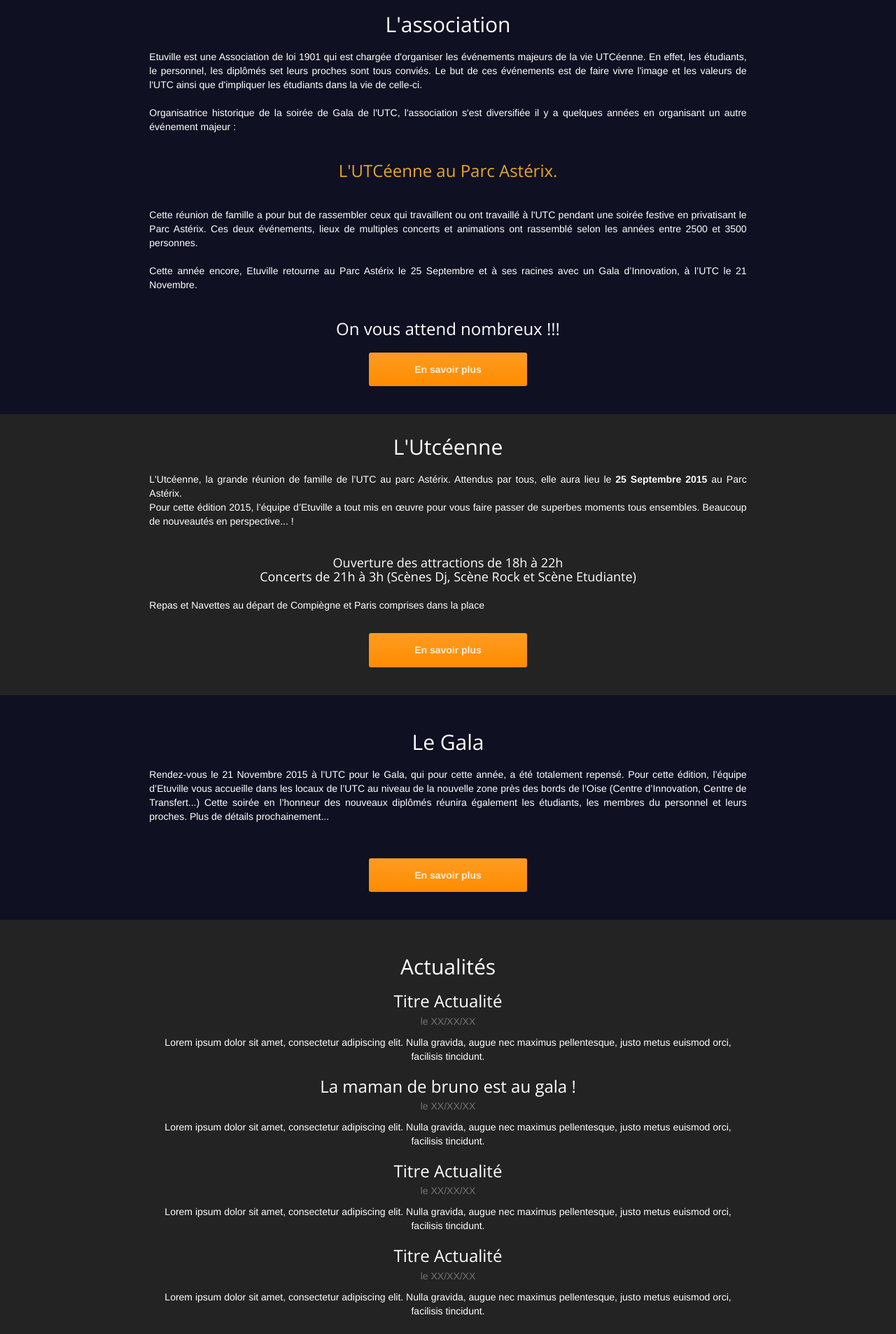
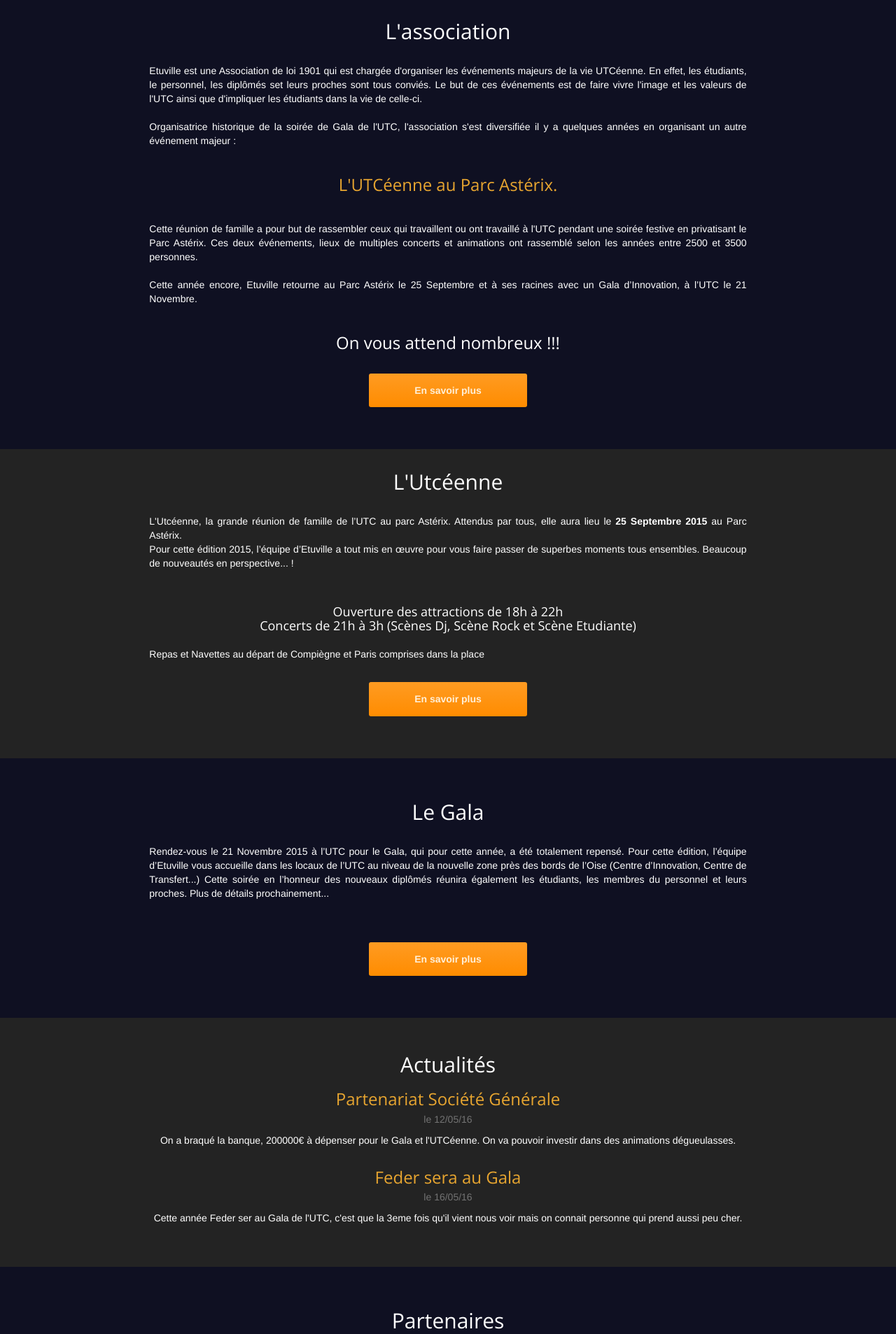
Before and after one commit to alarichadef/API08, a PHP site: page / in a window 1280 px wide. Shown: the part 797-2704 px from the top of the page at 70% size. Run offline with PHP 8.4, Linux system fonts and the light colour scheme.

Commit message:
améliorations

```diff
--- a/actus.php
+++ b/actus.php
@@ -1,34 +1,20 @@
 <div class="col-xs-12 col-sm-12 col-md-12 col-lg-12 margin_bottom background_grey padding_bottom">
-	<div class="padding_top col-md-offset-2 col-md-8">
+	<div class="padding_top col-md-offset-2 col-md-8 actus">
 		<br>
 		<h2 class="text-center">Actualités</h2>
 		<br>
 		<div class="row text-center margin_bottom">
 			<div class="col-xs-12 col-sm-12 col-md-12 col-lg-12">
-				<h3>Titre Actualité</h3>
-				<p class="help-block">le XX/XX/XX</p>
-				<p>Lorem ipsum dolor sit amet, consectetur adipiscing elit. Nulla gravida, augue nec maximus pellentesque, justo metus euismod orci, facilisis tincidunt.</p>
+				<h3><a href = "gala.php#article2" class="orange"> Partenariat Société Générale</a></h3>
+				<p class="help-block">le 12/05/16</p>
+				<p>On a braqué la banque, 200000€ à dépenser pour le Gala et l'UTCéenne. On va pouvoir investir dans des animations dégueulasses.</p>
 			</div>
 		</div>
 		<div class="row text-center margin_bottom">
 			<div class="col-xs-12 col-sm-12 col-md-12 col-lg-12">
-				<h3><a href = "gala.html#bruno"> La maman de bruno est au gala ! </a></h3>
-				<p class="help-block">le XX/XX/XX</p>
-				<p>Lorem ipsum dolor sit amet, consectetur adipiscing elit. Nulla gravida, augue nec maximus pellentesque, justo metus euismod orci, facilisis tincidunt.</p>
-			</div>
-		</div>
-		<div class="row text-center margin_bottom">
-			<div class="col-xs-12 col-sm-12 col-md-12 col-lg-12">
-				<h3>Titre Actualité</h3>
-				<p class="help-block">le XX/XX/XX</p>
-				<p>Lorem ipsum dolor sit amet, consectetur adipiscing elit. Nulla gravida, augue nec maximus pellentesque, justo metus euismod orci, facilisis tincidunt.</p>
-			</div>
-		</div>
-		<div class="row text-center margin_bottom">
-			<div class="col-xs-12 col-sm-12 col-md-12 col-lg-12">
-				<h3>Titre Actualité</h3>
-				<p class="help-block">le XX/XX/XX</p>
-				<p>Lorem ipsum dolor sit amet, consectetur adipiscing elit. Nulla gravida, augue nec maximus pellentesque, justo metus euismod orci, facilisis tincidunt.</p>
+				<h3><a href = "gala.php#article1" class="orange"> Feder sera au Gala </a></h3>
+				<p class="help-block">le 16/05/16</p>
+				<p>Cette année Feder ser au Gala de l'UTC, c'est que la 3eme fois qu'il vient nous voir mais on connait personne qui prend aussi peu cher.</p>
 			</div>
 		</div>
 	</div>
--- a/association.php
+++ b/association.php
@@ -25,7 +25,7 @@
 	<!-- Contenu -->
 
 	<div class="col-md-12 padding_top">
-		<div class="margin_bottom text-center col-md-offset-3 col-md-6">
+		<div class="margin_bottom text-center col-md-offset-2 col-md-8">
 			<hr class="margin_bottom">
 			<?php include('asso_pres.php');?>
 		  <hr class="margin_bottom">
@@ -159,9 +159,7 @@
 </section>
 	<!-- /Contenu -->
 	<!-- Pied de page -->
-	<div class="footer3">
-		<p>Copyright &copy; 2016. Designed by Alaric HADEF.</p>
-	</div>
+	<?php include('copyright.php');?>
 	<!-- /Pied de page -->
 	<script src="js/jquery.min.js"></script>
 	<script src="js/bootstrap.min.js"></script>
--- /dev/null
+++ b/contact_index.php
@@ -0,0 +1,26 @@
+<div class="col-md-9 widget">
+  <div class="widget-body">
+    <a name="contact"></a>
+    <p>Pour toute question, contactez nous grâce au formulaire ci-dessous</p>
+    <hr>
+    <br>
+    <form method="post" action="contact.php">
+      <div class="row">
+        <div class="col-sm-6">
+          <div class="form-group">
+            <label class="control-label required">Votre email</label>
+            <input type="email" name="email" required="required" class="form-control">
+          </div>
+        </div>
+      </div>
+      <div class="form-group">
+        <label class="control-label">Votre message</label>
+        <textarea name="message" class="form-control"></textarea>
+        <p class="help-block"><i>N'oubliez pas vos prénom, nom, et numéro de téléphone pour avoir votre réponse.</i></p>
+      </div>
+      <div class="form-group">
+        <input class="btn btn-action btn-lg" type="submit" name="submit" value="Envoyer">
+      </div>
+    </form>
+  </div>
+</div>
--- /dev/null
+++ b/copyright.php
@@ -0,0 +1,3 @@
+<div class="footer3">
+  <p>Copyright &copy; 2016. Designed by Alaric HADEF.</p>
+</div>
--- a/css/style.css
+++ b/css/style.css
@@ -468,7 +468,7 @@ div#slidergauche{
 }
 
 .margin_bottom{
-	margin-bottom: 20px;
+	margin-bottom: 30px;
 }
 .margin_top{
 	margin-top: 20px;
@@ -488,3 +488,8 @@ div#slidergauche{
 .orange{
 	color: rgb(231,165,48);
 }
+
+.actus a:hover{
+	color: white;
+	text-decoration: none;
+}
--- /dev/null
+++ b/footer.php
@@ -0,0 +1,16 @@
+	<footer id="footer" class="top-space col-md-12">
+		<div class="footer1">
+			<h2 class="thin margin_bottom text-center">Contact</h2>
+			<div class="container">
+				<div class="row">
+					<!-- Réseaux sociaux -->
+					<?php include('reseaux_sociaux.php');?>
+					<!-- /Réseaux sociaux -->
+					<!-- Contact -->
+					<?php include('contact_index.php');?>
+					<!-- /Contact -->
+				</div>
+			</div>
+		</div>
+		<?php include('copyright.php');?>
+	</footer>
--- a/index.php
+++ b/index.php
@@ -41,11 +41,13 @@
 	<!-- /Logo -->
 	<!-- Carrousel d'images -->
 	<?php include('caroussel.php');?>
+			<a name="association"></a>
 	<!-- /Carrousel d'images -->
 	<!-- L'asso -->
 	<div class="col-xs-12 col-sm-12 col-md-12 col-lg-12">
 		<div class="margin_bottom text-center col-md-offset-2 col-md-8">
 			<?php include('asso_pres.php');?>
+			<a name="utceenne"></a>
 			<p class="text-center margin_bottom"><a class="btn btn-action btn-lg" role="button" href="association.php">En savoir plus</a></p>
 		</div>
 	</div>
@@ -55,8 +57,8 @@
 		<div class="padding_top col-md-offset-2 col-md-8">
 			<div class="margin_bottom">
 				<? include('utceenne_pres.php');?>
+				<a name="gala"></a>
 				<p class="text-center padding_top"><a class="btn btn-action btn-lg margin_bottom" role="button" href="utceenne.php">En savoir plus</a></p>
-				<a name="utceene"></a>
 			</div>
 		</div>
 	</div>
@@ -67,7 +69,6 @@
 			<div class="margin_bottom">
 				<?php include('gala_pres.php');?>
 				<p class="text-center padding_top"><a class="btn btn-action btn-lg margin_bottom" role="button" href="gala.php">En savoir plus</a></p>
-				<a name="utceene"></a>
 			</div>
 		</div>
 	</div>
@@ -76,78 +77,11 @@
 	<?php include('actus.php');?>
 	<!-- /Actualités -->
 	<!-- Partenaires -->
-	<div class="container margin_bottom padding_top col-md-12">
-		<h2 class="text-center">Partenaires</h2>
-		<p class="text-center margin_bottom">Merci à eux.</p>
-		<div class="container text-center margin_bottom">
-			<div class="row">
-				<div class="col-xs-4 col-sm-4 col-md-4 col-lg-4"><a href="#"><img src="images/partenaires/empty200x200.png" alt="Logo Partenaire"></a></div>
-				<div class="col-xs-4 col-sm-4 col-md-4 col-lg-4"><a href="#"><img src="images/partenaires/logo_bde.png" alt="Logo Partenaire"></a></div>
-				<div class="col-xs-4 col-sm-4 col-md-4 col-lg-4"><a href="#"><img src="images/partenaires/asterix.png" alt="Logo Partenaire"></a></div>
-			</div>
-			<br>
-			<div class="row">
-				<div class="col-xs-4 col-sm-4 col-md-4 col-lg-4"><a href="#"><img src="images/partenaires/societegenerale.png" alt="Logo Partenaire"></a></div>
-				<div class="col-xs-4 col-sm-4 col-md-4 col-lg-4"><a href="#"><img src="images/partenaires/empty200x200.png" alt="Logo Partenaire"></a></div>
-				<div class="col-xs-4 col-sm-4 col-md-4 col-lg-4"><a href="#"><img src="images/partenaires/empty200x200.png" alt="Logo Partenaire"></a></div>
-			</div>
-		</div>
-	</div>
+	<?php include('partenaires.php');?>
 	<!-- /Partenaires -->
 	<!-- Pied de page -->
-	<footer id="footer" class="top-space col-md-12">
-		<div class="footer1">
-			<h2 class="thin margin_bottom text-center">Contact</h2>
-			<div class="container">
-				<div class="row">
-					<!-- Réseaux sociaux -->
-					<div class="col-md-3 widget">
-						<h3 class="widget-title">Suivez-nous</h3>
-						<div class="widget-body">
-							<p class="follow-me-icons">
-								<!--<a href=""><i class="fa fa-twitter fa-2"></i></a>-->
-								<a href="https://www.flickr.com/photos/67898145@N05/collections/"><i class="fa fa-flickr fa-2"></i></a>
-								<a href="https://www.youtube.com/user/ETUVILLE"><i class="fa fa-youtube fa-2"></i></a>
-								<a href="https://www.facebook.com/profile.php?id=100010850087126"><i class="fa fa-facebook fa-2"></i></a>
-							</p>
-						</div>
-					</div>
-					<!-- /Réseaux sociaux -->
-					<!-- Contact -->
-					<div class="col-md-9 widget">
-						<div class="widget-body">
-							<a name="contact"></a>
-							<p>Pour toute question, contactez nous grâce au formulaire ci-dessous</p>
-							<hr>
-							<br>
-							<form method="post" action="contact.php">
-								<div class="row">
-									<div class="col-sm-6">
-										<div class="form-group">
-											<label class="control-label required">Votre email</label>
-											<input type="email" name="email" required="required" class="form-control">
-										</div>
-									</div>
-								</div>
-								<div class="form-group">
-									<label class="control-label">Votre message</label>
-									<textarea name="message" class="form-control"></textarea>
-									<p class="help-block"><i>N'oubliez pas vos prénom, nom, et numéro de téléphone pour avoir votre réponse.</i></p>
-								</div>
-								<div class="form-group">
-									<input class="btn btn-action btn-lg" type="submit" name="submit" value="Envoyer">
-								</div>
-							</form>
-						</div>
-					</div>
-					<!-- /Contact -->
-				</div>
-			</div>
-		</div>
-		<div class="footer3">
-			<p>Copyright &copy; 2016. Designed by Alaric HADEF.</p>
-		</div>
-	</footer>
+	<a name="contact"></a>
+	<?php include('footer.php');?>
 	<!-- /Pied de page -->
 	<script src="js/jquery.min.js"></script>
 	<script src="js/bootstrap.min.js"></script>
--- /dev/null
+++ b/partenaires.php
@@ -0,0 +1,17 @@
+<div class="container margin_bottom padding_top col-md-12">
+	<h2 class="text-center">Partenaires</h2>
+	<p class="text-center margin_bottom">Merci à eux.</p>
+	<div class="container text-center margin_bottom">
+		<div class="row">
+			<div class="col-xs-4 col-sm-4 col-md-4 col-lg-4"><a href="#"><img src="images/partenaires/logo_utc.png" alt="Logo Partenaire"></a></div>
+			<div class="col-xs-4 col-sm-4 col-md-4 col-lg-4"><a href="#"><img src="images/partenaires/logo_bde.png" alt="Logo Partenaire"></a></div>
+			<div class="col-xs-4 col-sm-4 col-md-4 col-lg-4"><a href="#"><img src="images/partenaires/empty200x200.png" alt="Logo Partenaire"></a></div>
+		</div>
+		<br>
+		<div class="row">
+			<div class="col-xs-4 col-sm-4 col-md-4 col-lg-4"><a href="#"><img src="images/partenaires/societegenerale.png" alt="Logo Partenaire"></a></div>
+			<div class="col-xs-4 col-sm-4 col-md-4 col-lg-4"><a href="#"><img src="images/partenaires/asterix.png" alt="Logo Partenaire"></a></div>
+			<div class="col-xs-4 col-sm-4 col-md-4 col-lg-4"><a href="#"><img src="images/partenaires/empty200x200.png" alt="Logo Partenaire"></a></div>
+		</div>
+	</div>
+</div>
--- /dev/null
+++ b/reseaux_sociaux.php
@@ -0,0 +1,11 @@
+<div class="col-md-3 widget">
+	<h3 class="widget-title">Suivez-nous</h3>
+	<div class="widget-body">
+		<p class="follow-me-icons">
+			<!--<a href=""><i class="fa fa-twitter fa-2"></i></a>-->
+			<a href="https://www.flickr.com/photos/67898145@N05/collections/"><i class="fa fa-flickr fa-2"></i></a>
+			<a href="https://www.youtube.com/user/ETUVILLE"><i class="fa fa-youtube fa-2"></i></a>
+			<a href="https://www.facebook.com/profile.php?id=100010850087126"><i class="fa fa-facebook fa-2"></i></a>
+		</p>
+	</div>
+</div>
--- a/utceenne.php
+++ b/utceenne.php
@@ -23,15 +23,13 @@
 	<!-- /Logo -->
 	<!-- Contenu -->
 	<div class="container">
-		<div class="col-md-offset-3 col-md-6 padding_bottom">
+		<div class="col-md-offset-2 col-md-8 padding_bottom">
 			<?php include('utceenne_pres.php');?>
 		</div>
 	</div>
 	<!-- /Contenu -->
 	<!-- Pied de page -->
-	<div class="footer3">
-		<p>Copyright &copy; 2016. Designed by Alaric HADEF.</p>
-	</div>
+	<?php include('copyright.php');?>
 	<!-- /Pied de page -->
 	<script src="js/jquery.min.js"></script>
 	<script src="js/bootstrap.min.js"></script>
```
Also changed, not shown: caroussel.php (indentation only), images/partenaires/logo_utc.png (added), 1 other file.
